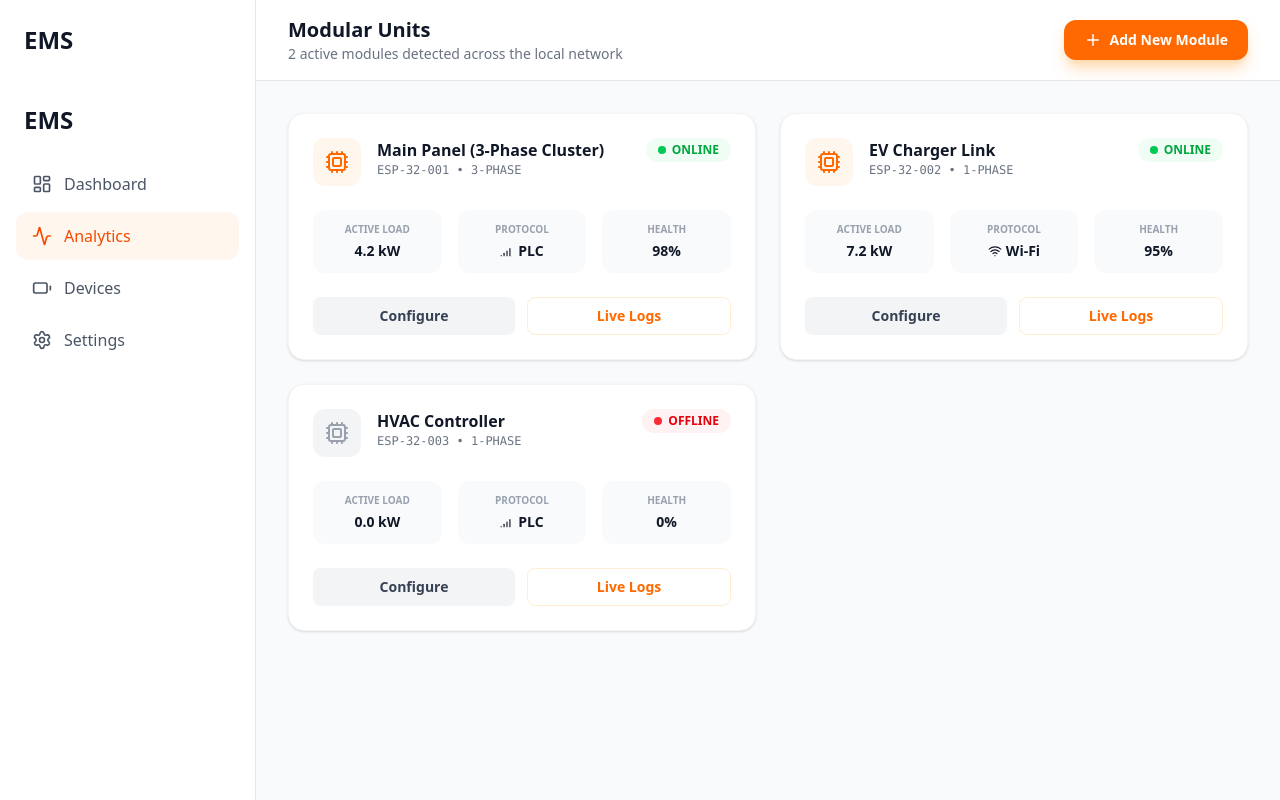
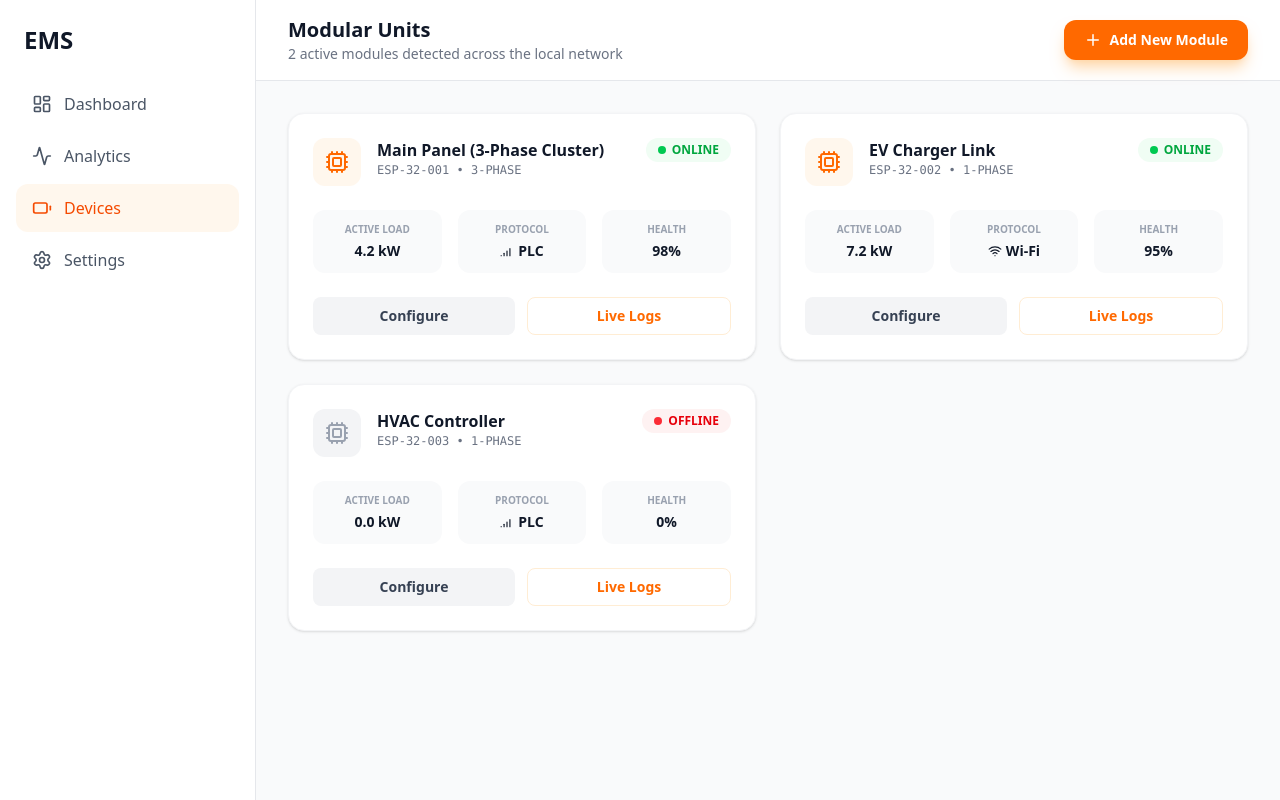
Before and after one commit to VimuthWickramasinghe/Energy-Monitoring-System, a Next.js app in the folder frontend/ems-webapp/: page /user/devices in a window 1280 px wide. Built offline with nearby package versions, Linux system fonts and the light colour scheme; no server answers.

Commit message:
gemini change

```diff
--- a/frontend/ems-webapp/src/components/UserNav.tsx
+++ b/frontend/ems-webapp/src/components/UserNav.tsx
@@ -1,19 +1,49 @@
+"use client";
 import {
     LayoutDashboard, Settings, Activity, Battery, Bell,
     Download, Calendar, Zap, ArrowUpRight, ArrowDownRight
 } from "lucide-react";
 import Link from "next/link";
+import { usePathname } from "next/navigation";
 
- export default function Nav() {
+export default function Nav() {
+    const pathname = usePathname();
+
+    const navItems = [
+        { label: "Dashboard", href: "dashboard", icon: LayoutDashboard },
+        { label: "Analytics", href: "analytics", icon: Activity },
+        { label: "Devices", href: "devices", icon: Battery },
+        { label: "Settings", href: "settings", icon: Settings },
+    ];
+
     return (
-        <aside className="w-64 bg-white border-r border-gray-200 flex flex-col">
-            <div className="p-6"><Link href="/" className="text-2xl font-bold text-gray-900">EMS</Link></div>
-            <nav className="flex-1 px-4 space-y-1">
-                <Link href="/dashboard" className="flex items-center gap-3 px-4 py-3 text-gray-600 hover:bg-gray-50 rounded-xl font-medium"><LayoutDashboard size={20} />Dashboard</Link>
-                <Link href="/analytics" className="flex items-center gap-3 px-4 py-3 text-orange-600 bg-orange-50 rounded-xl font-medium"><Activity size={20} />Analytics</Link>
-                <Link href="/devices" className="flex items-center gap-3 px-4 py-3 text-gray-600 hover:bg-gray-50 rounded-xl font-medium"><Battery size={20} />Devices</Link>
-                <Link href="/settings" className="flex items-center gap-3 px-4 py-3 text-gray-600 hover:bg-gray-50 rounded-xl font-medium"><Settings size={20} />Settings</Link>
-            </nav>
-        </aside>
+        <nav className="flex-1 px-4 space-y-1">
+            {navItems.map((item) => (
+                <UserNavLink
+                    key={item.href}
+                    page={item.href}
+                    icon={<item.icon size={20} />}
+                    isActive={pathname.includes(`/${item.href}`)}
+                >
+                    {item.label}
+                </UserNavLink>
+            ))}
+        </nav>
     );
 }
+
+function UserNavLink({ page, children, icon, isActive }: { page: string, children: React.ReactNode, icon: React.ReactNode, isActive: boolean }) {
+    return (
+        <Link
+            href={`/user/${page}`}
+            className={`flex items-center gap-3 px-4 py-3 rounded-xl font-medium transition-colors ${
+                isActive
+                ? "text-orange-600 bg-orange-50"
+                : "text-gray-600 hover:bg-gray-50"
+            }`}
+        >
+            {icon}
+            {children}
+        </Link>
+    );
+}
```
